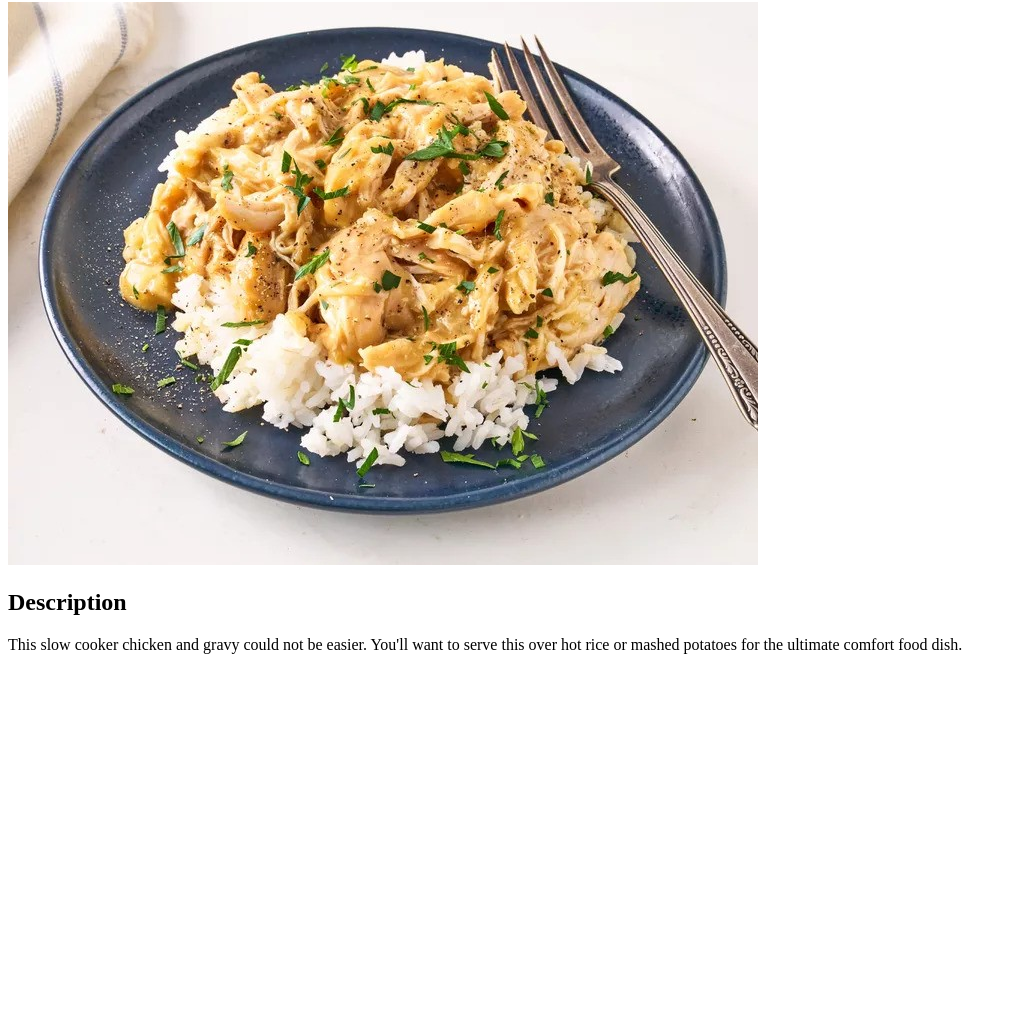
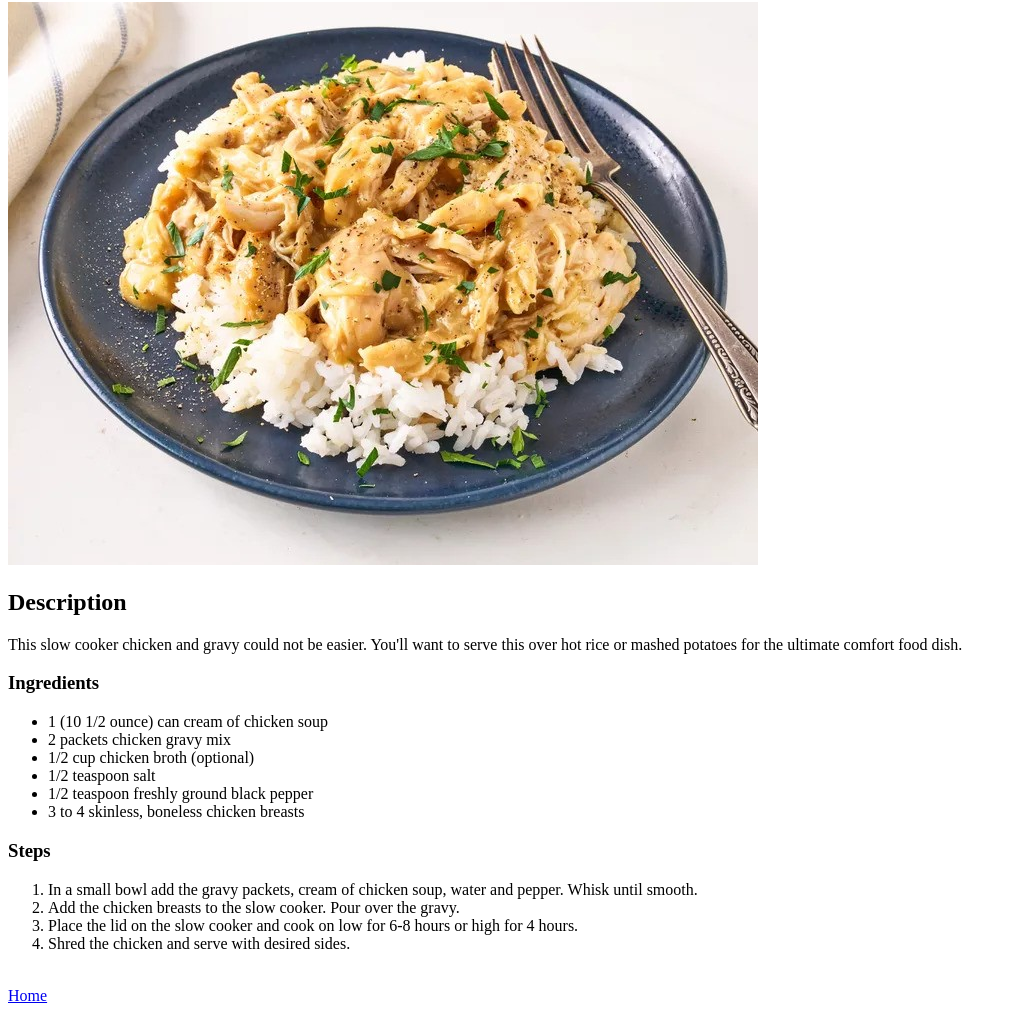
Before and after one commit to JosephDev000/odin-recipes, a plain HTML site: page recipes/cooker-chicken.html in a window 1280 px wide. Shown: the part 78-1091 px from the top of the page, without its empty margins (0-1017 px from the left). Before the commit the page ends 800 px from the top, so only its background shows below. Drawn offline with Linux system fonts and the light colour scheme.

Commit message:
Add content and updated the recipe list
Recipe list was not updated and need some additions for a more accurate recipe

```diff
--- a/recipes/cooker-chicken.html
+++ b/recipes/cooker-chicken.html
@@ -8,8 +8,29 @@
     <body>
         <h1>Cooker Chicken Recipe</h1>
         <img src="../img/cooker-chicken.jpg" alt="completed cooker chicken dish">
-        <h2>Description</h2>
-        <p>This slow cooker chicken and gravy could not be easier. You'll want to serve this over hot rice or mashed potatoes for the ultimate comfort food dish.</p>
+            <h2>Description</h2>
+                <p>This slow cooker chicken and gravy could not be easier. You'll want to serve this over hot rice or mashed potatoes for the ultimate comfort food dish.</p>
+        <h3>Ingredients</h3>
+        <ul>
+           <li>1 (10 1/2 ounce) can cream of chicken soup</li>
+           <li>2 packets chicken gravy mix</li>
+           <li>1/2 cup chicken broth (optional)</li>
+           <li>1/2 teaspoon salt</li>
+           <li>1/2 teaspoon freshly ground black pepper</li>
+           <li>3 to 4 skinless, boneless chicken breasts</li>
+        </ul>
+
+        <h3>Steps</h3>
+        <ol>
+            <li>In a small bowl add the gravy packets, cream of chicken soup, water and pepper. Whisk until smooth.</li>
+            <li>Add the chicken breasts to the slow cooker. Pour over the gravy.</li>
+            <li>Place the lid on the slow cooker and cook on low for 6-8 hours or high for 4 hours.</li>
+            <li>Shred the chicken and serve with desired sides.</li>
+        </ol>
+
+        <br>
+        <a href="../index.html">Home</a>
+
     </body>
 
 </html>
```
